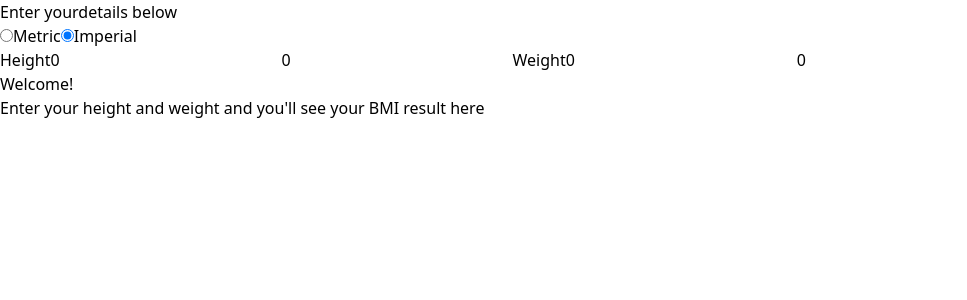
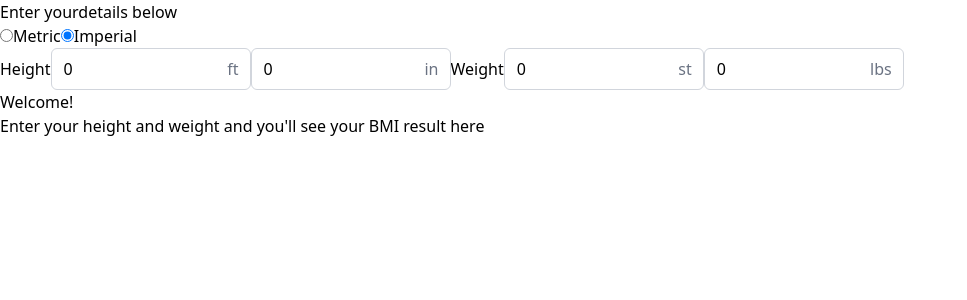
Before and after one commit to nathan-bark/bmi-calculator, a React (Vite) app: page / in a window 1280 px wide. Both pictures are taken after a click on the radio button "Imperial". Shown: the top 300 px of the page, without its empty margins (0-967 px from the left). Built offline with nearby package versions, Linux system fonts and the light colour scheme.

Commit message:
formatting for 25.0, added units to input fields

```diff
--- a/src/components/CalculatorForm/CalculatorForm.component.jsx
+++ b/src/components/CalculatorForm/CalculatorForm.component.jsx
@@ -7,12 +7,15 @@ const CalculatorForm = () => {
   const [system, setSystem] = useState("metric");
   const [height, setHeight] = useState(0);
   const [weight, setWeight] = useState(0);
-  const [bodyMassIndex, setBodyMassIndex] = useState('0.0');
+  const [bodyMassIndex, setBodyMassIndex] = useState("0.0");
   const [formattedBMI, setFormattedBMI] = useState(0);
   const [minWeight, setMinWeight] = useState(0);
   const [maxWeight, setMaxWeight] = useState(0);
 
-  const isBMIValid = !isNaN(bodyMassIndex) && bodyMassIndex > 10 && Number.isFinite(bodyMassIndex);
+  const isBMIValid =
+    !isNaN(bodyMassIndex) &&
+    bodyMassIndex > 10 &&
+    Number.isFinite(formattedBMI);
 
   const handleSystemChange = (event) => {
     setSystem(event.target.value);
@@ -23,6 +26,7 @@ const CalculatorForm = () => {
 
     setFormattedBMI(Number(bmi.toFixed(1)));
     setBodyMassIndex(bmi.toFixed(1));
+
   };
 
   const metricWeightRange = (rangeHeight) => {
@@ -110,7 +114,8 @@ const CalculatorForm = () => {
                 ? "overweight"
                 : formattedBMI > 18.5
                 ? "a healthy weight"
-                : "underweight"}.  Your ideal weight is between {minWeight}kg and {maxWeight}kg
+                : "underweight"}
+              . Your ideal weight is between {minWeight}kg and {maxWeight}kg
             </p>
           </div>
         ) : (
--- a/src/components/ImperialCalculator/ImperialCalculator.component.jsx
+++ b/src/components/ImperialCalculator/ImperialCalculator.component.jsx
@@ -39,8 +39,7 @@ const ImperialCalculator = ({ setHeight, setWeight }) => {
 
     const newStones = value * 14;
     setStones(Number(newStones));
-    setStonesToPounds(value)
-
+    setStonesToPounds(value);
   };
 
   const handlePoundsChange = (event) => {
@@ -62,12 +61,13 @@ const ImperialCalculator = ({ setHeight, setWeight }) => {
 
   useEffect(() => {
     heightWeightSetter();
-  }, [feet, inches, stones, pounds]);
+  }, [feet, inches, stones, pounds,]);
 
   return (
     <div>
       <fieldset>
         <label htmlFor="heightFt">Height</label>
+        <div className="relative inline-block">
           <input
             type="number"
             id="heightFt"
@@ -75,7 +75,13 @@ const ImperialCalculator = ({ setHeight, setWeight }) => {
             required
             onChange={handleFeetChange}
             value={feet}
+            className="w-50 rounded-md border border-gray-300 px-3 pr-12 py-2 focus:outline-none focus:ring-2 focus:ring-blue-500"
           />
+          <span className="absolute inset-y-0 right-0 flex items-center pr-3 text-gray-500">
+            ft
+          </span>
+        </div>
+        <div className="relative inline-block">
           <input
             type="number"
             id="heightIn"
@@ -83,9 +89,15 @@ const ImperialCalculator = ({ setHeight, setWeight }) => {
             required
             onChange={handleInchesChange}
             value={inchValue}
+            className="w-50 rounded-md border border-gray-300 px-3 pr-12 py-2 focus:outline-none focus:ring-2 focus:ring-blue-500"
           />
+          <span className="absolute inset-y-0 right-0 flex items-center pr-3 text-gray-500">
+            in
+          </span>
+        </div>
 
         <label htmlFor="weightSt">Weight</label>
+        <div className="relative inline-block">
           <input
             type="number"
             id="weightSt"
@@ -93,7 +105,13 @@ const ImperialCalculator = ({ setHeight, setWeight }) => {
             required
             onChange={handleStonesChange}
             value={stonesToPounds}
+            className="w-50 rounded-md border border-gray-300 px-3 pr-12 py-2 focus:outline-none focus:ring-2 focus:ring-blue-500"
           />
+          <span className="absolute inset-y-0 right-0 flex items-center pr-3 text-gray-500">
+            st
+          </span>
+        </div>
+        <div className="relative inline-block">
           <input
             type="number"
             id="weightLbs"
@@ -101,7 +119,12 @@ const ImperialCalculator = ({ setHeight, setWeight }) => {
             required
             onChange={handlePoundsChange}
             value={poundValue}
+            className="w-50 rounded-md border border-gray-300 px-3 pr-12 py-2 focus:outline-none focus:ring-2 focus:ring-blue-500"
           />
+          <span className="absolute inset-y-0 right-0 flex items-center pr-3 text-gray-500">
+            lbs
+          </span>
+        </div>
       </fieldset>
     </div>
   );
--- a/src/components/MetricCalculator/MetricCalculator.component.jsx
+++ b/src/components/MetricCalculator/MetricCalculator.component.jsx
@@ -3,7 +3,6 @@ import React, { useState } from "react";
 const MetricCalculator = ({ setHeight, setWeight }) => {
   const [metricHeight, setMetricHeight] = useState(0);
   const [metricWeight, setMetricWeight] = useState(0);
-
 
   const handleHeightChange = (event) => {
     let value = event.target.value;
@@ -29,6 +28,7 @@ const MetricCalculator = ({ setHeight, setWeight }) => {
     <div>
       <fieldset>
         <label htmlFor="height">Height</label>
+        <div className="relative inline-block">
           <input
             type="number"
             required
@@ -36,9 +36,15 @@ const MetricCalculator = ({ setHeight, setWeight }) => {
             name="height"
             onChange={handleHeightChange}
             value={metricHeight}
+            className="w-50 rounded-md border border-gray-300 px-3 pr-12 py-2 focus:outline-none focus:ring-2 focus:ring-blue-500"
           />
+          <span className="absolute right-3 top-1/2 -translate-y-1/2 text-gray-500 pointer-events-none">
+            cm
+          </span>
+        </div>
 
         <label htmlFor="weight">Weight</label>
+        <div className="relative inline-block">
           <input
             type="number"
             required
@@ -46,7 +52,12 @@ const MetricCalculator = ({ setHeight, setWeight }) => {
             name="weight"
             onChange={handleWeightChange}
             value={metricWeight}
+            className="w-50 rounded-md border border-gray-300 px-3 pr-12 py-2 focus:outline-none focus:ring-2 focus:ring-blue-500"
           />
+          <span className="absolute right-3 top-1/2 -translate-y-1/2 text-gray-500 pointer-events-none">
+            kg
+          </span>
+        </div>
       </fieldset>
     </div>
   );
```
Lines whose indentation alone changed are shown as unchanged.
